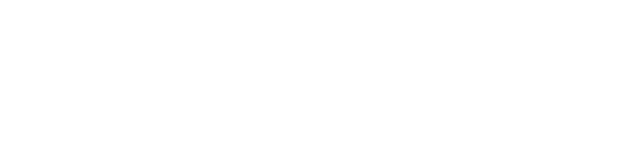
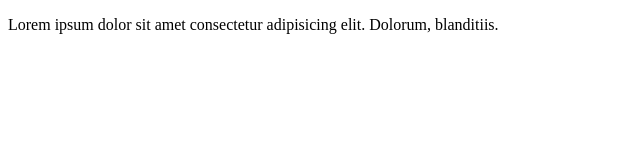
Before and after one commit to BulatKhisameev/js_dev, a plain HTML site: page index.html in a window 1280 px wide. Shown: the whole page, without its empty margins (0-640 px from the left). Drawn offline with Linux system fonts and the light colour scheme.

Commit message:
добавил текст

```diff
--- a/index.html
+++ b/index.html
@@ -8,7 +8,7 @@
 </head>
 
 <body>
-
+    <p>Lorem ipsum dolor sit amet consectetur adipisicing elit. Dolorum, blanditiis.</p>
 
 
     <script src='/src/style.js'></script>
```
